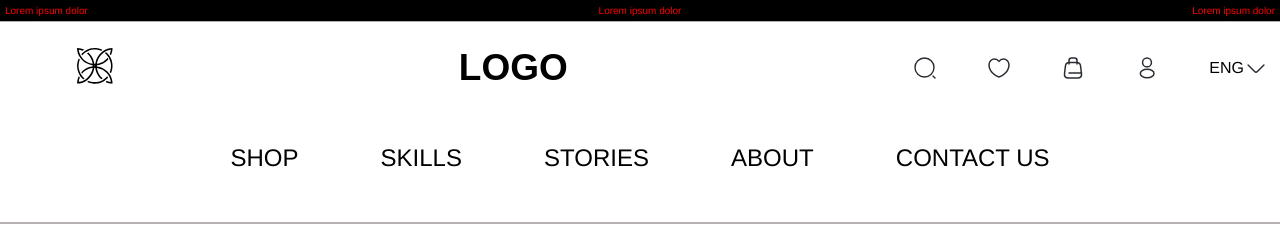
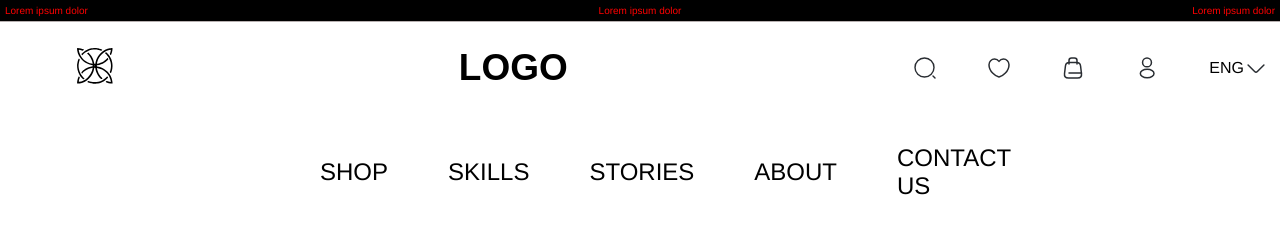
Before and after one commit to suman-kr-ghorai/Appscrip-task-Suman-Kumar-Ghorai, a React (Vite) app: page / in a window 1280 px wide. Shown: the top 250 px of the page. Built offline with nearby package versions, Linux system fonts and the light colour scheme; no server answers.

Commit message:
css optimisation

```diff
--- a/src/App.css
+++ b/src/App.css
@@ -163,7 +163,7 @@
   justify-content: space-between;
   align-items: center;
   gap: 60px;
-  width: 64%;
+  width: 50%;
   margin: auto;
 }
 ul {
```
